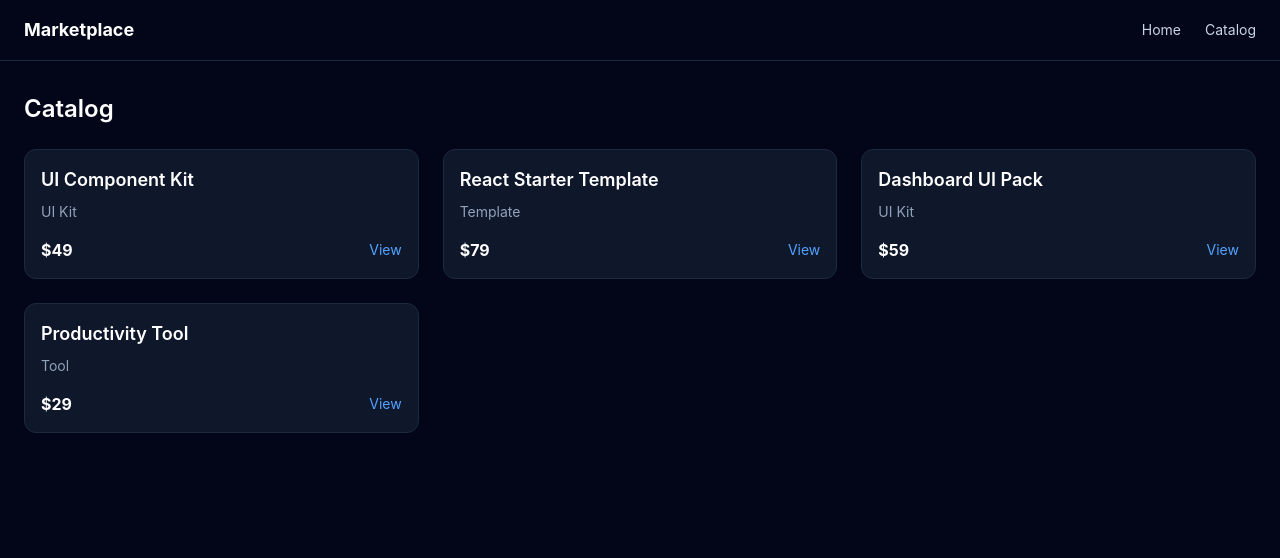
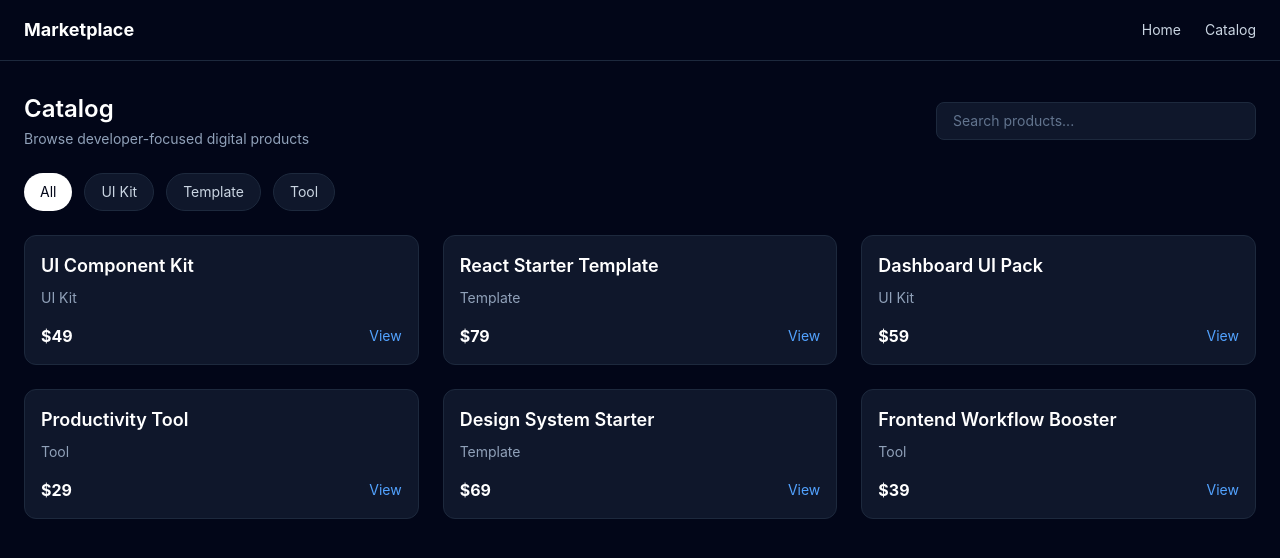
Before and after one commit to saisharathch/modular-marketplace, a React (Vite) app in the folder apps/shell/: page /catalog in a window 1280 px wide. Shown: the top 558 px of the page. Built offline with nearby package versions, Linux system fonts and the light colour scheme.

Commit message:
Updated ProductDetailPage

```diff
--- a/apps/shell/src/components/productCard.tsx
+++ b/apps/shell/src/components/productCard.tsx
@@ -1,3 +1,5 @@
+import { Link } from "react-router-dom";
+
 type Product = {
   id: string;
   title: string;
@@ -5,19 +7,21 @@ type Product = {
   category: string;
 };
 
-function ProductCard({ title, price, category }: Product) {
+function ProductCard({ id, title, price, category }: Product) {
   return (
-    <div className="rounded-xl border border-slate-800 bg-slate-900 p-4 hover:border-slate-700 transition">
+    <div className="rounded-xl border border-slate-800 bg-slate-900 p-4 transition hover:border-slate-700">
       <h3 className="text-lg font-semibold">{title}</h3>
-
       <p className="mt-2 text-sm text-slate-400">{category}</p>
 
       <div className="mt-4 flex items-center justify-between">
-        <span className="text-white font-bold">${price}</span>
+        <span className="font-bold text-white">${price}</span>
 
-        <button className="text-sm text-blue-400 hover:text-blue-300">
+        <Link
+          to={`/product/${id}`}
+          className="text-sm text-blue-400 hover:text-blue-300"
+        >
           View
-        </button>
+        </Link>
       </div>
     </div>
   );
--- a/apps/shell/src/data/product.ts
+++ b/apps/shell/src/data/product.ts
@@ -4,23 +4,47 @@ export const products = [
     title: "UI Component Kit",
     price: 49,
     category: "UI Kit",
+    description:
+      "A premium collection of reusable UI components for modern frontend applications.",
   },
   {
     id: "2",
     title: "React Starter Template",
     price: 79,
     category: "Template",
+    description:
+      "A production-ready React starter with routing, linting, and scalable folder structure.",
   },
   {
     id: "3",
     title: "Dashboard UI Pack",
     price: 59,
     category: "UI Kit",
+    description:
+      "A polished dashboard interface pack with cards, charts, and admin-friendly layouts.",
   },
   {
     id: "4",
     title: "Productivity Tool",
     price: 29,
     category: "Tool",
+    description:
+      "A lightweight tool designed to improve developer workflow and project organization.",
+  },
+  {
+    id: "5",
+    title: "Design System Starter",
+    price: 69,
+    category: "Template",
+    description:
+      "A structured design system starter with tokens, components, and scalable conventions.",
+  },
+  {
+    id: "6",
+    title: "Frontend Workflow Booster",
+    price: 39,
+    category: "Tool",
+    description:
+      "A curated toolkit for streamlining frontend development, delivery, and team consistency.",
   },
 ];
--- a/apps/shell/src/pages/CatalogPage.tsx
+++ b/apps/shell/src/pages/CatalogPage.tsx
@@ -1,16 +1,80 @@
+import { useMemo, useState } from "react";
 import ProductCard from "../components/productCard";
 import { products } from "../data/product";
 
+const categories = ["All", "UI Kit", "Template", "Tool"];
+
 function CatalogPage() {
+  const [searchTerm, setSearchTerm] = useState("");
+  const [selectedCategory, setSelectedCategory] = useState("All");
+
+  const filteredProducts = useMemo(() => {
+    return products.filter((product) => {
+      const matchesSearch = product.title
+        .toLowerCase()
+        .includes(searchTerm.toLowerCase());
+
+      const matchesCategory =
+        selectedCategory === "All" || product.category === selectedCategory;
+
+      return matchesSearch && matchesCategory;
+    });
+  }, [searchTerm, selectedCategory]);
+
   return (
     <div>
-      <h2 className="text-2xl font-semibold">Catalog</h2>
+      <div className="flex flex-col gap-4 sm:flex-row sm:items-center sm:justify-between">
+        <div>
+          <h2 className="text-2xl font-semibold">Catalog</h2>
+          <p className="mt-1 text-sm text-slate-400">
+            Browse developer-focused digital products
+          </p>
+        </div>
 
-      <div className="mt-6 grid gap-6 sm:grid-cols-2 lg:grid-cols-3">
-        {products.map((product) => (
-          <ProductCard key={product.id} {...product} />
-        ))}
+        <input
+          type="text"
+          placeholder="Search products..."
+          value={searchTerm}
+          onChange={(event) => setSearchTerm(event.target.value)}
+          className="w-full rounded-lg border border-slate-800 bg-slate-900 px-4 py-2 text-sm text-white outline-none placeholder:text-slate-500 sm:max-w-xs"
+        />
       </div>
+
+      <div className="mt-6 flex flex-wrap gap-3">
+        {categories.map((category) => {
+          const isActive = selectedCategory === category;
+
+          return (
+            <button
+              key={category}
+              type="button"
+              onClick={() => setSelectedCategory(category)}
+              className={`rounded-full px-4 py-2 text-sm transition ${
+                isActive
+                  ? "bg-white text-slate-950"
+                  : "border border-slate-800 bg-slate-900 text-slate-300 hover:border-slate-700"
+              }`}
+            >
+              {category}
+            </button>
+          );
+        })}
+      </div>
+
+      {filteredProducts.length > 0 ? (
+        <div className="mt-6 grid gap-6 sm:grid-cols-2 lg:grid-cols-3">
+          {filteredProducts.map((product) => (
+            <ProductCard key={product.id} {...product} />
+          ))}
+        </div>
+      ) : (
+        <div className="mt-10 rounded-xl border border-dashed border-slate-800 bg-slate-900 p-8 text-center">
+          <h3 className="text-lg font-semibold">No products found</h3>
+          <p className="mt-2 text-sm text-slate-400">
+            Try a different search term or category.
+          </p>
+        </div>
+      )}
     </div>
   );
 }
--- /dev/null
+++ b/apps/shell/src/pages/ProductDetailPage.tsx
@@ -0,0 +1,71 @@
+import { Link, useParams } from "react-router-dom";
+import { products } from "../data/product";
+
+function ProductDetailPage() {
+  const { id } = useParams();
+
+  const product = products.find((item) => item.id === id);
+
+  if (!product) {
+    return (
+      <div className="rounded-xl border border-dashed border-slate-800 bg-slate-900 p-8">
+        <h2 className="text-2xl font-semibold">Product not found</h2>
+        <p className="mt-2 text-slate-400">
+          The product you are looking for does not exist.
+        </p>
+        <Link
+          to="/catalog"
+          className="mt-4 inline-block text-sm text-blue-400 hover:text-blue-300"
+        >
+          Back to catalog
+        </Link>
+      </div>
+    );
+  }
+
+  return (
+    <div className="grid gap-8 lg:grid-cols-2">
+      <div className="rounded-2xl border border-slate-800 bg-slate-900 p-8">
+        <div className="flex h-72 items-center justify-center rounded-xl border border-dashed border-slate-700 bg-slate-950 text-slate-500">
+          Product Preview
+        </div>
+      </div>
+
+      <div>
+        <p className="text-sm text-blue-400">{product.category}</p>
+        <h1 className="mt-2 text-3xl font-bold">{product.title}</h1>
+        <p className="mt-4 text-slate-400">{product.description}</p>
+
+        <div className="mt-6">
+          <span className="text-2xl font-bold text-white">
+            ${product.price}
+          </span>
+        </div>
+
+        <div className="mt-8 flex gap-4">
+          <button className="rounded-lg bg-white px-5 py-3 text-sm font-medium text-slate-950 transition hover:bg-slate-200">
+            Add to Cart
+          </button>
+
+          <Link
+            to="/catalog"
+            className="rounded-lg border border-slate-700 px-5 py-3 text-sm text-slate-200 transition hover:border-slate-500"
+          >
+            Back to Catalog
+          </Link>
+        </div>
+
+        <div className="mt-10 rounded-xl border border-slate-800 bg-slate-900 p-6">
+          <h2 className="text-lg font-semibold">What’s included</h2>
+          <ul className="mt-4 space-y-2 text-sm text-slate-400">
+            <li>• Reusable assets and starter content</li>
+            <li>• Clean structure for fast customization</li>
+            <li>• Ready-to-use patterns for modern frontend apps</li>
+          </ul>
+        </div>
+      </div>
+    </div>
+  );
+}
+
+export default ProductDetailPage;
--- a/apps/shell/src/routes/AppRoutes.tsx
+++ b/apps/shell/src/routes/AppRoutes.tsx
@@ -2,6 +2,7 @@ import { createBrowserRouter } from "react-router-dom";
 import MainLayout from "../layouts/MainLayout";
 import HomePage from "../pages/HomePage";
 import CatalogPage from "../pages/CatalogPage";
+import ProductDetailPage from "../pages/ProductDetailPage";
 
 export const router = createBrowserRouter([
   {
@@ -10,6 +11,7 @@ export const router = createBrowserRouter([
     children: [
       { index: true, element: <HomePage /> },
       { path: "catalog", element: <CatalogPage /> },
+      { path: "product/:id", element: <ProductDetailPage /> },
     ],
   },
 ]);
```
